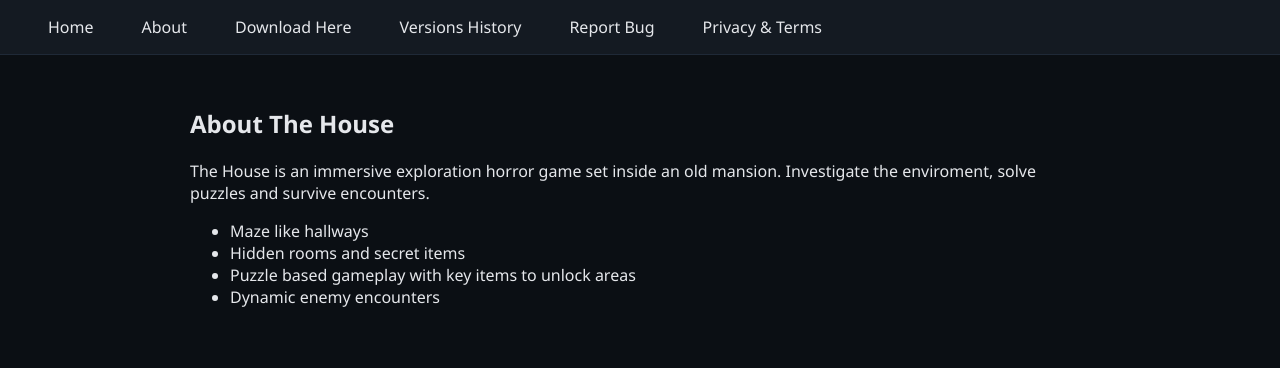
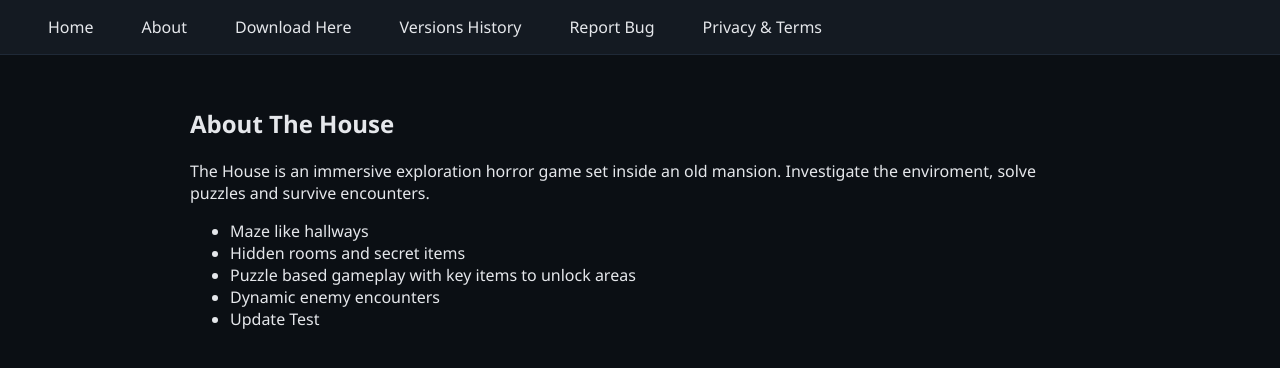
Before and after one commit to Ld354/the-house-horror-game, a plain HTML site: page about.html in a window 1280 px wide. Drawn offline with Linux system fonts and the light colour scheme.

Commit message:
Update about.html with new list item
Added a new list item 'Update Test' to the about section.

```diff
--- a/about.html
+++ b/about.html
@@ -36,8 +36,10 @@
                     <li>Hidden rooms and secret items</li>
                     <li>Puzzle based gameplay with key items to unlock areas</li>
                     <li>Dynamic enemy encounters</li>
+                    <li>Update Test</li>
                 </ul>
             </section>
         </main>
     </body>
+
 </html>
```
